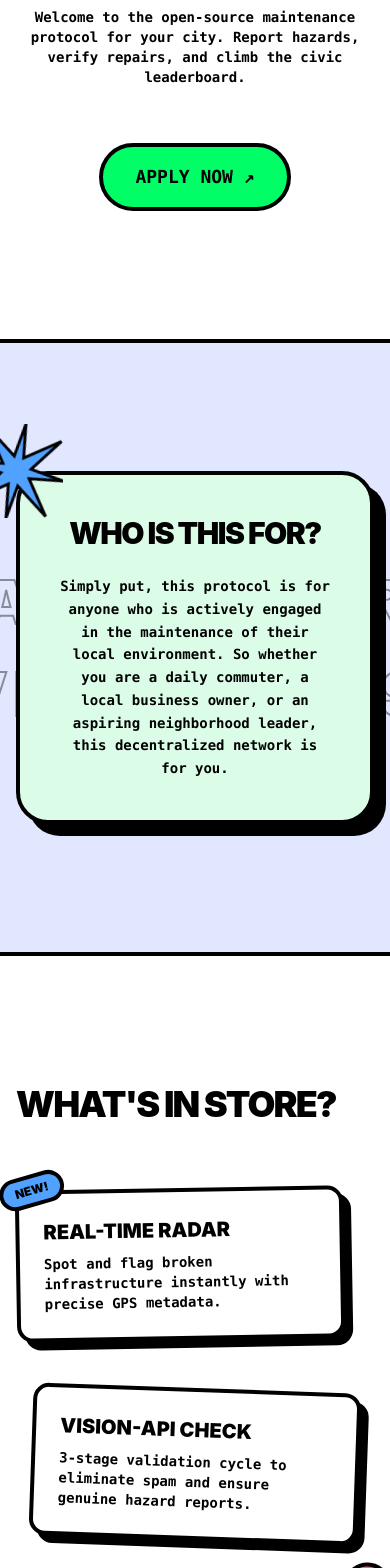
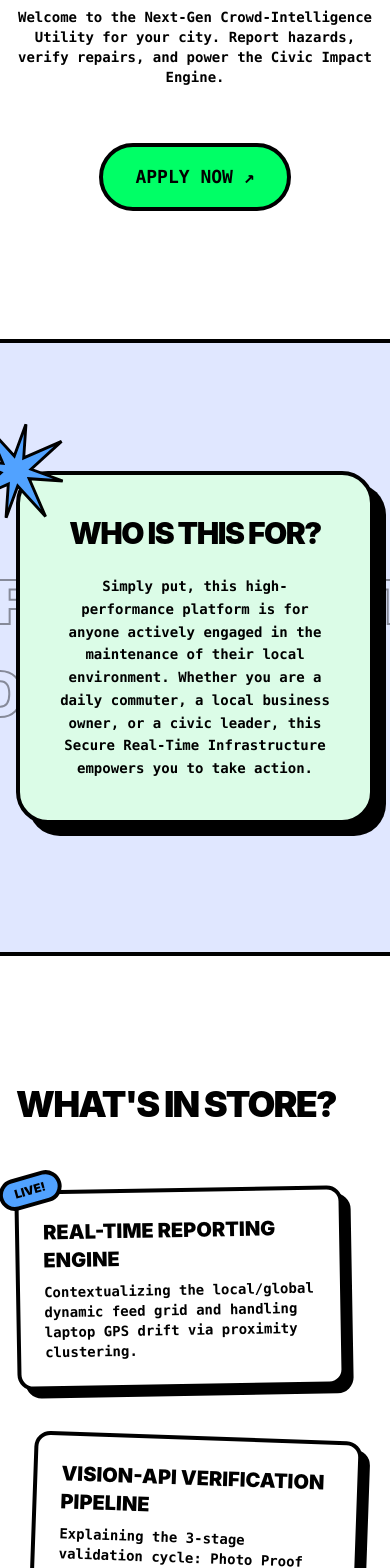
Before and after one commit to Soura149/ISSUE-IT, a React (Vite) app: page / in a window 390 px wide. Shown: the part 432-2000 px from the top of the page. Built offline with nearby package versions, Linux system fonts and the light colour scheme; no server answers; the database is empty.

Commit message:
fixed ui

```diff
--- a/package.json
+++ b/package.json
@@ -12,6 +12,7 @@
   "dependencies": {
     "@google/genai": "^2.10.0",
     "firebase": "^12.15.0",
+    "framer-motion": "^12.42.0",
     "lucide-react": "^1.21.0",
     "react": "^19.2.7",
     "react-dom": "^19.2.7",
--- a/src/components/LandingPage.jsx
+++ b/src/components/LandingPage.jsx
@@ -1,6 +1,9 @@
 import React from 'react';
+import { motion } from 'framer-motion';
 
 const LandingPage = ({ onLogin, isDarkMode, setIsDarkMode }) => {
+  const springConfig = { type: "spring", stiffness: 100, damping: 15, mass: 0.8 };
+  const viewportConfig = { once: true, amount: 0.2 };
   return (
     <div className="w-full min-h-screen font-sans bg-white dark:bg-neutral-950 text-black dark:text-white overflow-x-hidden selection:bg-[#00FF66] selection:text-black transition-colors duration-300">
 
@@ -31,7 +34,12 @@ const LandingPage = ({ onLogin, isDarkMode, setIsDarkMode }) => {
         </nav>
 
         {/* Heading Layout */}
-        <div className="text-center relative z-20 max-w-5xl mx-auto flex flex-col items-center gap-6">
+        <motion.div
+          initial={{ opacity: 0, scale: 0.95 }}
+          animate={{ opacity: 1, scale: 1 }}
+          transition={springConfig}
+          className="text-center relative z-20 max-w-5xl mx-auto flex flex-col items-center gap-6"
+        >
           <h1 className="text-5xl md:text-7xl lg:text-8xl font-black tracking-tighter uppercase leading-[1.1] relative">
             Where
             <span className="bg-[#FFCC00] text-black px-4 py-1 mx-4 inline-flex items-center justify-center rounded-full border-4 border-black rotate-[-2deg] shadow-[4px_4px_0px_0px_rgba(0,0,0,1)] hover:rotate-0 transition-transform cursor-default">
@@ -48,8 +56,8 @@ const LandingPage = ({ onLogin, isDarkMode, setIsDarkMode }) => {
           </h1>
 
           <p className="font-mono font-bold text-sm md:text-base max-w-2xl mt-4 relative z-10">
-            Welcome to the open-source maintenance protocol for your city.
-            Report hazards, verify repairs, and climb the civic leaderboard.
+            Welcome to the Next-Gen Crowd-Intelligence Utility for your city.
+            Report hazards, verify repairs, and power the Civic Impact Engine.
           </p>
 
           <button
@@ -61,11 +69,11 @@ const LandingPage = ({ onLogin, isDarkMode, setIsDarkMode }) => {
 
           {/* Overlapping Avatar Cluster */}
           <div className="absolute top-0 right-0 lg:-right-24 hidden md:flex items-center z-30 translate-y-4">
-            <img src="https://ui-avatars.com/api/?name=Alice&background=FFCC00&color=000&bold=true" alt="User 1" className="w-16 h-16 rounded-full border-4 border-black relative z-30 shadow-[4px_4px_0px_0px_rgba(0,0,0,1)]" />
-            <img src="https://ui-avatars.com/api/?name=Bob&background=00FF66&color=000&bold=true" alt="User 2" className="w-16 h-16 rounded-full border-4 border-black relative z-20 -ml-6 shadow-[4px_4px_0px_0px_rgba(0,0,0,1)]" />
-            <img src="https://ui-avatars.com/api/?name=Charlie&background=fff&color=000&bold=true" alt="User 3" className="w-16 h-16 rounded-full border-4 border-black relative z-10 -ml-6 shadow-[4px_4px_0px_0px_rgba(0,0,0,1)]" />
+            <motion.img initial={{ opacity: 0, x: -20 }} animate={{ opacity: 1, x: 0 }} transition={{ ...springConfig, delay: 0 }} src="https://ui-avatars.com/api/?name=Alice&background=FFCC00&color=000&bold=true" alt="User 1" className="w-16 h-16 rounded-full border-4 border-black relative z-30 shadow-[4px_4px_0px_0px_rgba(0,0,0,1)]" />
+            <motion.img initial={{ opacity: 0, x: -20 }} animate={{ opacity: 1, x: 0 }} transition={{ ...springConfig, delay: 0.1 }} src="https://ui-avatars.com/api/?name=Bob&background=00FF66&color=000&bold=true" alt="User 2" className="w-16 h-16 rounded-full border-4 border-black relative z-20 -ml-6 shadow-[4px_4px_0px_0px_rgba(0,0,0,1)]" />
+            <motion.img initial={{ opacity: 0, x: -20 }} animate={{ opacity: 1, x: 0 }} transition={{ ...springConfig, delay: 0.2 }} src="https://ui-avatars.com/api/?name=Charlie&background=fff&color=000&bold=true" alt="User 3" className="w-16 h-16 rounded-full border-4 border-black relative z-10 -ml-6 shadow-[4px_4px_0px_0px_rgba(0,0,0,1)]" />
           </div>
-        </div>
+        </motion.div>
       </section>
 
       {/* --- 2. Scrolling Background & Overlapping Block --- */}
@@ -74,33 +82,47 @@ const LandingPage = ({ onLogin, isDarkMode, setIsDarkMode }) => {
         {/* Background Track (Hollow Marquee) */}
         <div className="absolute inset-0 flex flex-col justify-center gap-8 opacity-40 pointer-events-none z-0 whitespace-nowrap">
           <div className="animate-marquee text-6xl md:text-9xl font-black uppercase tracking-widest text-stroke-black dark:text-stroke-white">
-            MARKERS // REPORTS // HAZARDS // COMMUNITY // MARKERS // REPORTS // HAZARDS // COMMUNITY //
+            INFRASTRUCTURE // METRICS // HAZARDS // SOLUTIONS // INFRASTRUCTURE // METRICS // HAZARDS // SOLUTIONS //
           </div>
           <div className="animate-marquee text-6xl md:text-9xl font-black uppercase tracking-widest text-stroke-black dark:text-stroke-white" style={{ animationDirection: 'reverse' }}>
-            CIVIC LEADERS // VERIFICATION // GPS DRIFT // CIVIC LEADERS // VERIFICATION // GPS DRIFT //
+            PROPRIETARY VERIFICATION NETWORK // SECURE REAL-TIME INFRASTRUCTURE // PROPRIETARY VERIFICATION NETWORK // SECURE REAL-TIME INFRASTRUCTURE //
           </div>
         </div>
 
         {/* The Overlapping Centerpiece */}
-        <div className="relative z-10 w-full max-w-3xl mx-4">
+        <motion.div
+          initial={{ opacity: 0, y: 50, scale: 0.95 }}
+          whileInView={{ opacity: 1, y: 0, scale: 1 }}
+          viewport={viewportConfig}
+          transition={springConfig}
+          className="relative z-10 w-full max-w-3xl mx-4"
+        >
 
           {/* Blue SVG Starburst Sticker anchored top-left */}
-          <svg className="absolute -top-12 -left-12 w-24 h-24 text-blue-400 z-20 rotate-12" viewBox="0 0 100 100" fill="currentColor" stroke="black" strokeWidth="3">
-             <path d="M50 0 L55 35 L90 10 L65 45 L100 50 L65 55 L90 90 L55 65 L50 100 L45 65 L10 90 L35 55 L0 50 L35 45 L10 10 L45 35 Z" />
-          </svg>
+          <motion.div
+            initial={{ scale: 0, opacity: 0 }}
+            whileInView={{ scale: 1, opacity: 1 }}
+            viewport={viewportConfig}
+            transition={{ ...springConfig, delay: 0.3 }}
+            className="absolute -top-12 -left-12 w-24 h-24 z-20"
+          >
+            <svg className="w-full h-full text-blue-400 rotate-12" viewBox="0 0 100 100" fill="currentColor" stroke="black" strokeWidth="3">
+               <path d="M50 0 L55 35 L90 10 L65 45 L100 50 L65 55 L90 90 L55 65 L50 100 L45 65 L10 90 L35 55 L0 50 L35 45 L10 10 L45 35 Z" />
+            </svg>
+          </motion.div>
 
           <div className="border-4 border-black dark:border-white bg-green-100 dark:bg-green-950 p-10 md:p-16 rounded-[2rem] shadow-[12px_12px_0px_0px_rgba(0,0,0,1)] dark:shadow-[12px_12px_0px_0px_rgba(255,255,255,1)] hover:-translate-y-2 transition-transform duration-300">
             <h2 className="text-3xl md:text-4xl font-black uppercase tracking-tighter mb-6 text-center text-black dark:text-white">
               Who is this for?
             </h2>
             <p className="font-mono font-bold text-sm md:text-base leading-relaxed text-center text-black dark:text-white">
-              Simply put, this protocol is for anyone who is actively engaged in
-              the maintenance of their local environment. So whether you are a
-              daily commuter, a local business owner, or an aspiring neighborhood leader,
-              this decentralized network is for you.
+              Simply put, this high-performance platform is for anyone actively engaged in
+              the maintenance of their local environment. Whether you are a
+              daily commuter, a local business owner, or a civic leader,
+              this Secure Real-Time Infrastructure empowers you to take action.
             </p>
           </div>
-        </div>
+        </motion.div>
       </section>
 
       {/* --- 3. Feature Sandbox Split Grid --- */}
@@ -114,30 +136,48 @@ const LandingPage = ({ onLogin, isDarkMode, setIsDarkMode }) => {
             </h2>
 
             {/* Step 1 */}
-            <div className="relative self-start w-11/12 md:w-3/4 bg-white dark:bg-black border-4 border-black dark:border-white p-6 rounded-2xl rotate-[-1deg] shadow-[8px_8px_0px_0px_rgba(0,0,0,1)] dark:shadow-[8px_8px_0px_0px_rgba(255,255,255,1)] hover:-translate-y-1 transition-all">
-              {/* NEW! Sticker */}
+            <motion.div
+              initial={{ opacity: 0, x: -40 }}
+              whileInView={{ opacity: 1, x: 0 }}
+              viewport={viewportConfig}
+              transition={springConfig}
+              className="relative self-start w-11/12 md:w-3/4 bg-white dark:bg-black border-4 border-black dark:border-white p-6 rounded-2xl rotate-[-1deg] shadow-[8px_8px_0px_0px_rgba(0,0,0,1)] dark:shadow-[8px_8px_0px_0px_rgba(255,255,255,1)] hover:-translate-y-1 transition-all"
+            >
+              {/* LIVE! Sticker */}
               <div className="absolute -top-5 -left-5 bg-blue-400 text-black font-black text-xs px-3 py-1 rounded-full border-4 border-black rotate-[-15deg]">
-                NEW!
+                LIVE!
               </div>
-              <h3 className="font-black uppercase text-xl mb-2">Real-Time Radar</h3>
-              <p className="font-mono text-sm font-bold">Spot and flag broken infrastructure instantly with precise GPS metadata.</p>
-            </div>
+              <h3 className="font-black uppercase text-xl mb-2">Real-Time Reporting Engine</h3>
+              <p className="font-mono text-sm font-bold">Contextualizing the local/global dynamic feed grid and handling laptop GPS drift via proximity clustering.</p>
+            </motion.div>
 
             {/* Step 2 */}
-            <div className="relative self-center w-11/12 md:w-3/4 bg-white dark:bg-black border-4 border-black dark:border-white p-6 rounded-2xl rotate-[2deg] shadow-[8px_8px_0px_0px_rgba(0,0,0,1)] dark:shadow-[8px_8px_0px_0px_rgba(255,255,255,1)] hover:-translate-y-1 transition-all">
-              <h3 className="font-black uppercase text-xl mb-2">Vision-API Check</h3>
-              <p className="font-mono text-sm font-bold">3-stage validation cycle to eliminate spam and ensure genuine hazard reports.</p>
-            </div>
+            <motion.div
+              initial={{ opacity: 0, y: 40 }}
+              whileInView={{ opacity: 1, y: 0 }}
+              viewport={viewportConfig}
+              transition={springConfig}
+              className="relative self-center w-11/12 md:w-3/4 bg-white dark:bg-black border-4 border-black dark:border-white p-6 rounded-2xl rotate-[2deg] shadow-[8px_8px_0px_0px_rgba(0,0,0,1)] dark:shadow-[8px_8px_0px_0px_rgba(255,255,255,1)] hover:-translate-y-1 transition-all"
+            >
+              <h3 className="font-black uppercase text-xl mb-2">Vision-API Verification Pipeline</h3>
+              <p className="font-mono text-sm font-bold">Explaining the 3-stage validation cycle: Photo Proof submission ➔ Simulated AI Difference Scan ➔ Community Vouch consensus gating.</p>
+            </motion.div>
 
             {/* Step 3 */}
-            <div className="relative self-end w-11/12 md:w-3/4 bg-white dark:bg-black border-4 border-black dark:border-white p-6 rounded-2xl rotate-[-2deg] shadow-[8px_8px_0px_0px_rgba(0,0,0,1)] dark:shadow-[8px_8px_0px_0px_rgba(255,255,255,1)] hover:-translate-y-1 transition-all">
-              {/* Target Sticker */}
-              <div className="absolute -top-6 -right-6 bg-red-400 text-black font-black text-xl w-12 h-12 flex items-center justify-center rounded-full border-4 border-black rotate-[10deg]">
-                🎯
+            <motion.div
+              initial={{ opacity: 0, x: 40 }}
+              whileInView={{ opacity: 1, x: 0 }}
+              viewport={viewportConfig}
+              transition={springConfig}
+              className="relative self-end w-11/12 md:w-3/4 bg-white dark:bg-black border-4 border-black dark:border-white p-6 rounded-2xl rotate-[-2deg] shadow-[8px_8px_0px_0px_rgba(0,0,0,1)] dark:shadow-[8px_8px_0px_0px_rgba(255,255,255,1)] hover:-translate-y-1 transition-all"
+            >
+              {/* VERIFIED Sticker */}
+              <div className="absolute -top-4 -right-4 bg-[#FFCC00] text-black font-black text-xs px-3 py-1 rounded-full border-4 border-black rotate-[10deg]">
+                VERIFIED
               </div>
-              <h3 className="font-black uppercase text-xl mb-2">Impact Economy</h3>
-              <p className="font-mono text-sm font-bold">Earn XP for verified reports. Climb the ranks and become a trusted civic leader.</p>
-            </div>
+              <h3 className="font-black uppercase text-xl mb-2">Gamified Impact Economy</h3>
+              <p className="font-mono text-sm font-bold">Showcasing the User Ranking Dashboard, tracking XP, climbing the vertical competitive ladder, and profile historical documentation.</p>
+            </motion.div>
           </div>
 
           {/* Right: Simulated App Sandbox */}
@@ -200,7 +240,13 @@ const LandingPage = ({ onLogin, isDarkMode, setIsDarkMode }) => {
           <div className="flex flex-col gap-6 w-full">
 
             {/* Rule 1 - White */}
-            <div className="self-start w-[90%] md:w-[80%] bg-white dark:bg-black border-4 border-black dark:border-white p-6 md:p-8 rounded-3xl relative shadow-[8px_8px_0px_0px_rgba(0,0,0,1)] dark:shadow-[8px_8px_0px_0px_rgba(255,255,255,1)] hover:-translate-y-1 transition-all">
+            <motion.div
+              initial={{ opacity: 0, y: 40 }}
+              whileInView={{ opacity: 1, y: 0 }}
+              viewport={viewportConfig}
+              transition={{ ...springConfig, delay: 0 }}
+              className="self-start w-[90%] md:w-[80%] bg-white dark:bg-black border-4 border-black dark:border-white p-6 md:p-8 rounded-3xl relative shadow-[8px_8px_0px_0px_rgba(0,0,0,1)] dark:shadow-[8px_8px_0px_0px_rgba(255,255,255,1)] hover:-translate-y-1 transition-all"
+            >
               <div className="absolute -top-4 -right-4 bg-[#FFCC00] border-4 border-black px-3 py-1 font-black text-black rounded-full rotate-[10deg]">
                 Vouched!
               </div>
@@ -208,10 +254,16 @@ const LandingPage = ({ onLogin, isDarkMode, setIsDarkMode }) => {
               <p className="font-mono text-sm md:text-base font-bold">
                 The pulse of our community depends on real, accurate hazard reports. Always include a clear photo and precise location when submitting.
               </p>
-            </div>
+            </motion.div>
 
             {/* Rule 2 - Neon Green */}
-            <div className="self-end w-[90%] md:w-[80%] bg-[#00FF66] dark:bg-green-900 border-4 border-black dark:border-white p-6 md:p-8 rounded-3xl relative shadow-[8px_8px_0px_0px_rgba(0,0,0,1)] dark:shadow-[8px_8px_0px_0px_rgba(255,255,255,1)] hover:-translate-y-1 transition-all text-black dark:text-white">
+            <motion.div
+              initial={{ opacity: 0, y: 40 }}
+              whileInView={{ opacity: 1, y: 0 }}
+              viewport={viewportConfig}
+              transition={{ ...springConfig, delay: 0.15 }}
+              className="self-end w-[90%] md:w-[80%] bg-[#00FF66] dark:bg-green-900 border-4 border-black dark:border-white p-6 md:p-8 rounded-3xl relative shadow-[8px_8px_0px_0px_rgba(0,0,0,1)] dark:shadow-[8px_8px_0px_0px_rgba(255,255,255,1)] hover:-translate-y-1 transition-all text-black dark:text-white"
+            >
               <div className="absolute -top-6 -left-6 bg-red-500 border-4 border-black w-12 h-12 flex items-center justify-center font-black rounded-full rotate-[-15deg] text-xl">
                 🚫
               </div>
@@ -219,10 +271,16 @@ const LandingPage = ({ onLogin, isDarkMode, setIsDarkMode }) => {
               <p className="font-mono text-sm md:text-base font-bold">
                 Let's keep our feed focused, clean, and free from duplicates! Nobody wants an overloaded radar.
               </p>
-            </div>
+            </motion.div>
 
             {/* Rule 3 - Neon Yellow */}
-            <div className="self-center w-[90%] md:w-[80%] bg-[#FFCC00] dark:bg-yellow-900 border-4 border-black dark:border-white p-6 md:p-8 rounded-3xl relative shadow-[8px_8px_0px_0px_rgba(0,0,0,1)] dark:shadow-[8px_8px_0px_0px_rgba(255,255,255,1)] hover:-translate-y-1 transition-all text-black dark:text-white">
+            <motion.div
+              initial={{ opacity: 0, y: 40 }}
+              whileInView={{ opacity: 1, y: 0 }}
+              viewport={viewportConfig}
+              transition={{ ...springConfig, delay: 0.3 }}
+              className="self-center w-[90%] md:w-[80%] bg-[#FFCC00] dark:bg-yellow-900 border-4 border-black dark:border-white p-6 md:p-8 rounded-3xl relative shadow-[8px_8px_0px_0px_rgba(0,0,0,1)] dark:shadow-[8px_8px_0px_0px_rgba(255,255,255,1)] hover:-translate-y-1 transition-all text-black dark:text-white"
+            >
               <div className="absolute -top-4 -right-4 bg-blue-400 border-4 border-black px-3 py-1 font-black text-black rounded-full rotate-[-5deg]">
                 Be Civic.
               </div>
@@ -230,7 +288,7 @@ const LandingPage = ({ onLogin, isDarkMode, setIsDarkMode }) => {
               <p className="font-mono text-sm md:text-base font-bold">
                 Only vouch for issues you have personally observed or believe are 100% legitimate. Community trust is our highest priority.
               </p>
-            </div>
+            </motion.div>
 
           </div>
         </div>
--- a/src/components/SubmissionForm.jsx
+++ b/src/components/SubmissionForm.jsx
@@ -166,9 +166,9 @@ const SubmissionForm = ({ userLocation, onComplete, isDarkMode }) => {
         <p className="font-mono font-bold uppercase mt-2">Capture and submit a civic hazard</p>
       </div>
 
-      <form onSubmit={handleSubmit} className="flex flex-col gap-6">
+      <form onSubmit={handleSubmit} className={`flex flex-col gap-6 border-4 rounded-3xl p-6 ${isDarkMode ? 'border-white bg-zinc-950 shadow-[6px_6px_0px_0px_rgba(255,255,255,1)]' : 'border-black bg-white shadow-[6px_6px_0px_0px_rgba(0,0,0,1)]'}`}>
         {/* Multimodal Input Layout */}
-        <div className={`relative border-4 shadow-[8px_8px_0px_0px_rgba(0,0,0,1)] flex flex-col items-center justify-center p-8 min-h-[250px] ${isDarkMode ? 'border-white bg-zinc-900 shadow-[8px_8px_0px_0px_rgba(255,255,255,1)]' : 'border-black bg-white shadow-[8px_8px_0px_0px_rgba(0,0,0,1)]'}`}>
+        <div className={`relative border-4 rounded-2xl flex flex-col items-center justify-center p-8 min-h-[250px] overflow-hidden ${isDarkMode ? 'border-white bg-zinc-900' : 'border-black bg-gray-50'}`}>
           {(processing || submitting) && (
             <div className={`absolute inset-0 z-20 flex flex-col items-center justify-center border-4 m-2 ${isDarkMode ? 'bg-zinc-900/90 border-white' : 'bg-white/90 border-black'}`}>
               <div className={`spinner mb-4 ${isDarkMode ? 'border-white' : 'border-black'}`}></div>
@@ -302,7 +302,7 @@ const SubmissionForm = ({ userLocation, onComplete, isDarkMode }) => {
 
         <button
           type="submit"
-          className={`mt-6 border-4 p-4 font-black uppercase text-xl flex items-center justify-center gap-2 transition-all disabled:opacity-50 disabled:hover:translate-x-0 disabled:hover:translate-y-0 ${isDarkMode ? 'border-white bg-white text-black shadow-[8px_8px_0px_0px_rgba(255,255,255,1)] hover:-translate-x-1 hover:-translate-y-1 hover:shadow-[12px_12px_0px_0px_rgba(255,255,255,1)] disabled:hover:shadow-[8px_8px_0px_0px_rgba(255,255,255,1)]' : 'border-black bg-black text-white shadow-[8px_8px_0px_0px_rgba(0,0,0,1)] hover:-translate-x-1 hover:-translate-y-1 hover:shadow-[12px_12px_0px_0px_rgba(0,0,0,1)] disabled:hover:shadow-[8px_8px_0px_0px_rgba(0,0,0,1)]'}`}
+          className={`mt-6 border-4 p-4 font-black uppercase text-xl flex items-center justify-center gap-2 transition-all duration-150 active:translate-y-0.5 active:translate-x-0.5 disabled:opacity-50 disabled:hover:translate-x-0 disabled:hover:translate-y-0 bg-[#00FF66] text-black border-black shadow-[6px_6px_0px_0px_rgba(0,0,0,1)] hover:-translate-x-1 hover:-translate-y-1 hover:shadow-[8px_8px_0px_0px_rgba(0,0,0,1)] disabled:hover:shadow-[6px_6px_0px_0px_rgba(0,0,0,1)]`}
           disabled={processing || submitting || !file}
         >
           <Send size={24} strokeWidth={3} />
```
Also changed, not shown: src/App.jsx (+27 -8 lines), src/components/IssueDetail.jsx (+4 -4 lines), src/components/Leaderboard.jsx (+6 -6 lines), src/components/LocationFeed.jsx (+14 -12 lines), src/components/Profile.jsx (+5 -6 lines), 1 other file (tests, documents, lock files or other folders).
